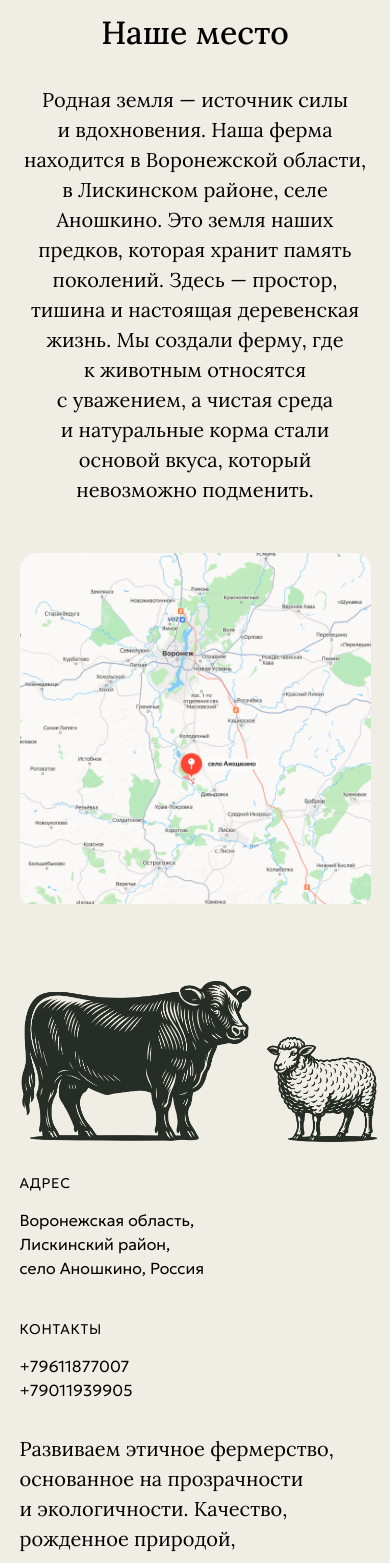
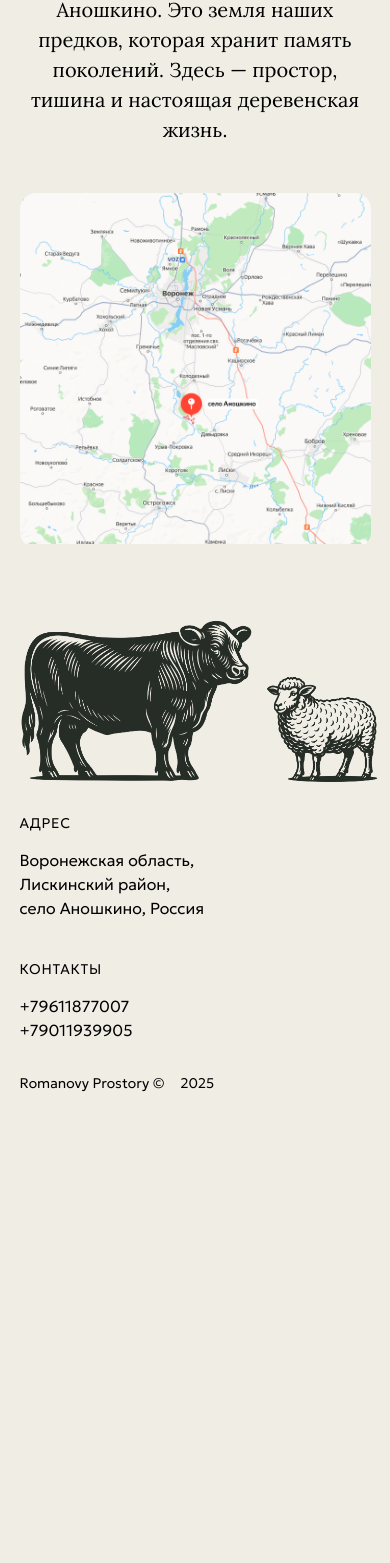
Before and after one commit to Highrates/Farm, a React (Vite) app: page / in a window 390 px wide. Shown: the part 7389-8952 px from the top of the page. After the commit the page ends 8505 px from the top, so only its background shows below. Built offline with nearby package versions, Linux system fonts and the light colour scheme.

Commit message:
Shorten text content: remove redundant sentences from about and place sections, hide footer text on mobile

```diff
--- a/src/App.tsx
+++ b/src/App.tsx
@@ -956,7 +956,7 @@ function App() {
                   margin: 0
                 }}
               >
-                Мы{'\u00A0'}— семья, которая решила сохранить родовую землю и{'\u00A0'}вдохнуть жизнь в{'\u00A0'}традиции предков. В{'\u00A0'}самом сердце Воронежской области, там, где жили наши бабушки и{'\u00A0'}дедушки, мы{'\u00A0'}создали ферму{'\u00A0'}— и{'\u00A0'}вместе с{'\u00A0'}ней будущее для наших детей. Здесь каждое животное{'\u00A0'}— часть большой истории, а{'\u00A0'}каждый день наполнен трудом, любовью и{'\u00A0'}вниманием к{'\u00A0'}природе. Мы{'\u00A0'}верим: ферма{'\u00A0'}— это не{'\u00A0'}просто хозяйство, а{'\u00A0'}особый образ жизни и{'\u00A0'}ответственность. Это место, где традиции встречаются с{'\u00A0'}современными технологиями, а{'\u00A0'}качество становится главным смыслом.
+                Мы{'\u00A0'}— семья, которая решила сохранить родовую землю и{'\u00A0'}вдохнуть жизнь в{'\u00A0'}традиции предков. В{'\u00A0'}самом сердце Воронежской области, там, где жили наши бабушки и{'\u00A0'}дедушки, мы{'\u00A0'}создали ферму{'\u00A0'}— и{'\u00A0'}вместе с{'\u00A0'}ней будущее для наших детей. Здесь каждое животное{'\u00A0'}— часть большой истории, а{'\u00A0'}каждый день наполнен трудом, любовью и{'\u00A0'}вниманием к{'\u00A0'}природе.
               </p>
 
               <div
@@ -1691,7 +1691,7 @@ function App() {
                     margin: 0
                   }}
                 >
-                  Родная земля{'\u00A0'}— источник силы и{'\u00A0'}вдохновения. Наша ферма находится в{'\u00A0'}Воронежской области, в{'\u00A0'}Лискинском районе, селе Аношкино. Это земля наших предков, которая хранит память поколений. Здесь{'\u00A0'}— простор, тишина и{'\u00A0'}настоящая деревенская жизнь. Мы{'\u00A0'}создали ферму, где к{'\u00A0'}животным относятся с{'\u00A0'}уважением, а{'\u00A0'}чистая среда и{'\u00A0'}натуральные корма стали основой вкуса, который невозможно подменить.
+                  Родная земля{'\u00A0'}— источник силы и{'\u00A0'}вдохновения. Наша ферма находится в{'\u00A0'}Воронежской области, в{'\u00A0'}Лискинском районе, селе Аношкино. Это земля наших предков, которая хранит память поколений. Здесь{'\u00A0'}— простор, тишина и{'\u00A0'}настоящая деревенская жизнь.
                 </p>
               </div>
 
@@ -1763,11 +1763,12 @@ function App() {
                 }}
               >
                 {/* Large Text */}
+                {!isMobile && (
                   <p
                     className="large-text"
                     style={{
                       fontFamily: 'Lora, serif',
-                    fontSize: isMobile ? '1.25rem' : '1.5rem',
+                      fontSize: '1.5rem',
                       color: 'var(--color-black)',
                       lineHeight: '1.5',
                       margin: 0
@@ -1775,6 +1776,7 @@ function App() {
                   >
                     Развиваем этичное фермерство, основанное на{'\u00A0'}прозрачности и{'\u00A0'}экологичности. Качество, рожденное природой, а{'\u00A0'}не{'\u00A0'}технологиями.
                   </p>
+                )}
 
                 {/* Credits */}
                 <div
```
Lines whose indentation alone changed are shown as unchanged.
